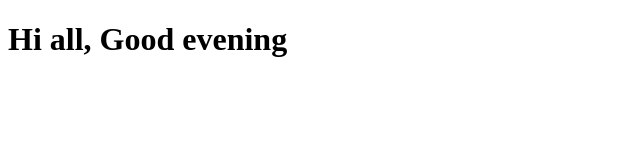
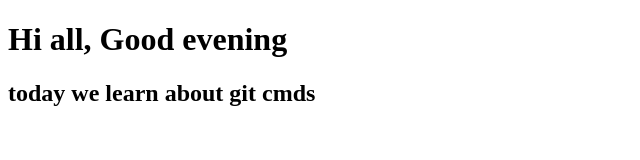
Before and after one commit to giri6578/Coursera-Nani1, a plain HTML site: page site/index.html in a window 1280 px wide. Shown: the whole page, without its empty margins (0-640 px from the left). Drawn offline with Linux system fonts and the light colour scheme.

Commit message:
new chnages

```diff
--- a/site/index.html
+++ b/site/index.html
@@ -7,5 +7,6 @@
 </head>
 <body>
 <h1>Hi all, Good evening</h1>
+<h2>today we learn about git cmds</h2>
 </body>
 </html>
```
